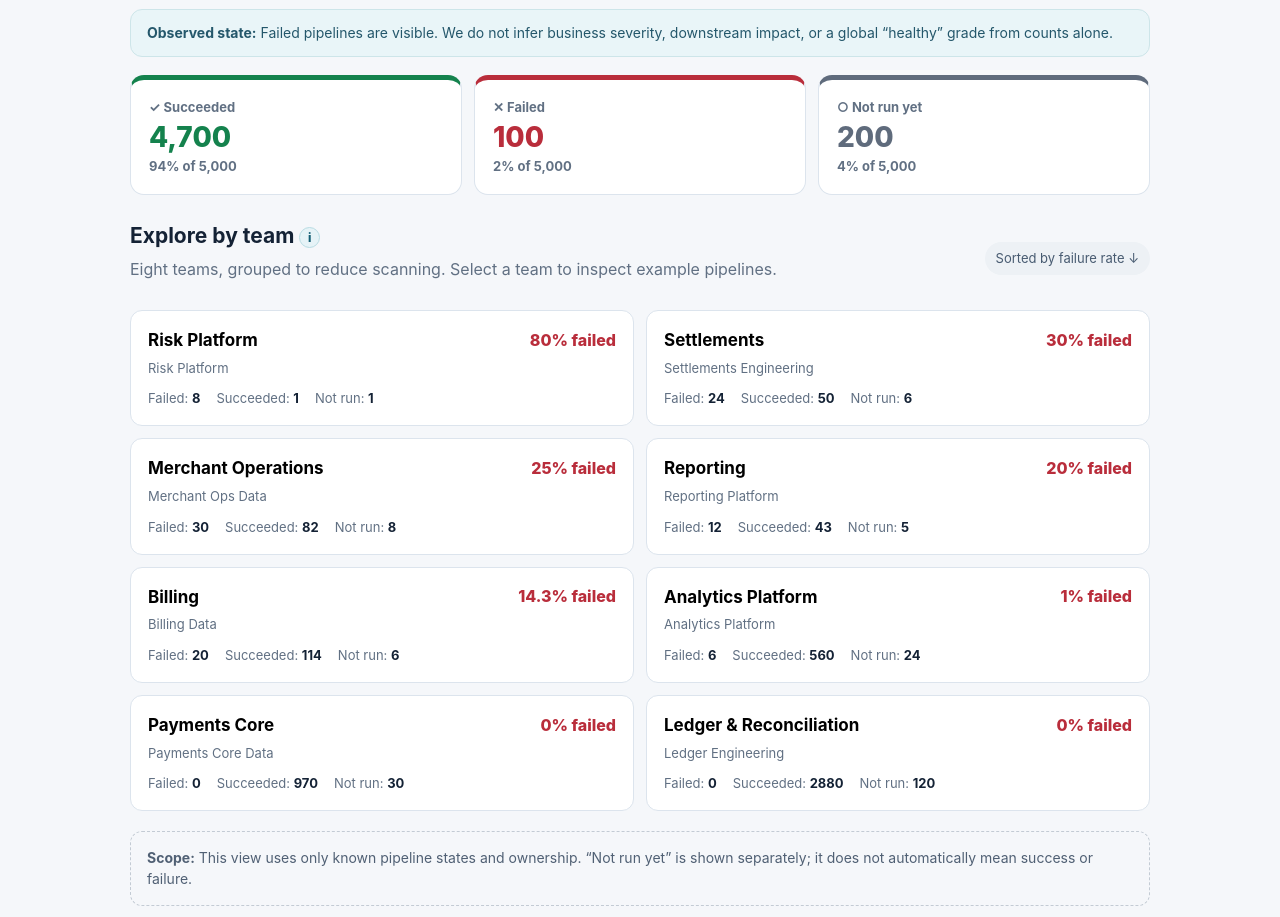
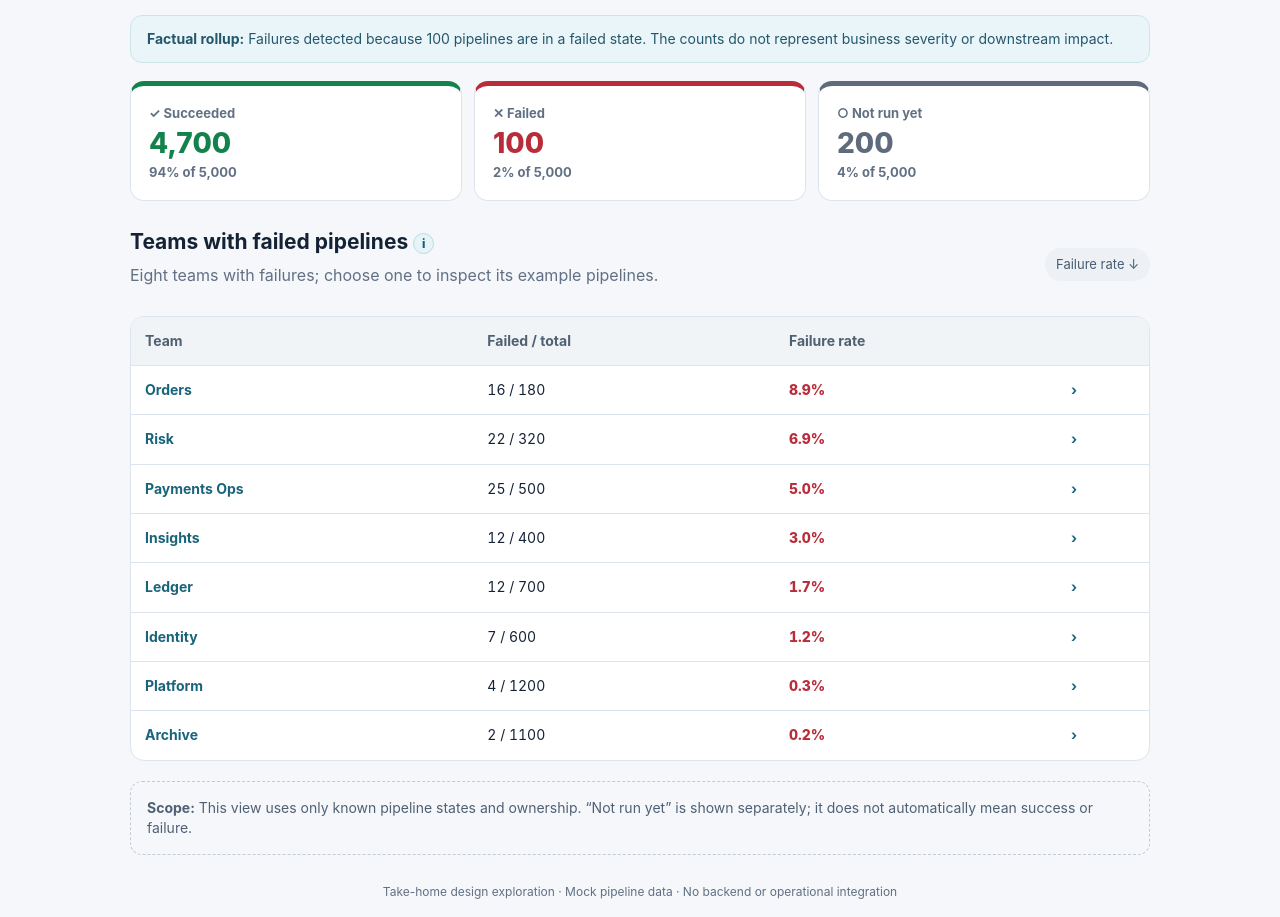
Before and after one commit to CarloBarone-info/gstht, a website: page docs/index.html in a window 1280 px wide. Shown: the part 223-1140 px from the top of the page. Drawn offline with Linux system fonts and the light colour scheme.

Commit message:
Align Pages UX prototype data and drill-down with presentation

```diff
--- a/docs/index.html
+++ b/docs/index.html
@@ -20,7 +20,7 @@ button{font:inherit;cursor:pointer}button:focus-visible{outline:3px solid #0284c
 .section-head{display:flex;justify-content:space-between;gap:18px;align-items:center;margin:20px 0 15px}
 .tag{background:#edf1f5;border-radius:999px;padding:7px 11px;color:#485b71;font-size:13px}
 .info{border:1px solid #b8dce3;background:#e6f3f7;color:#155f76;border-radius:50%;font-size:12px;font-weight:800;width:21px;height:21px;vertical-align:middle}
-.grid{display:grid;grid-template-columns:repeat(2,minmax(0,1fr));gap:12px}
+
 .team{display:block;text-align:left;width:100%;background:var(--white);border:1px solid var(--line);border-radius:12px;padding:17px;transition:box-shadow .12s,border .12s}
 .team:hover{border-color:#88c8d8;box-shadow:0 4px 18px #12243b12}
 .team-top{display:flex;justify-content:space-between;align-items:center;gap:12px}
@@ -36,7 +36,7 @@ table{border-collapse:collapse;width:100%;font-size:14px}th,td{text-align:left;p
 .state.notRun{color:var(--gray)}
 .details{display:grid;grid-template-columns:1fr 1fr;gap:20px}
 dl{margin:0}dt{color:var(--muted);font-size:12px;margin-top:12px}dd{margin:2px 0 0;font-weight:750}
-.note{padding:16px;border:1px dashed #c3cbd4;border-radius:12px;font-size:14px;color:#506074;margin-top:20px}
+.headline{display:flex;align-items:center;flex-wrap:wrap;gap:14px}.observed-status{border:1px solid #ecc4c9;border-radius:999px;background:#fdf0f1;color:#a22236;padding:6px 12px;font-weight:800;font-size:13px}.tablewrap tbody tr:hover{background:#f8fbfd}.tablewrap tbody td:first-child{font-weight:650}.tablewrap .team-count{font-variant-numeric:tabular-nums}.tablewrap .rate{font-variant-numeric:tabular-nums}.note{padding:16px;border:1px dashed #c3cbd4;border-radius:12px;font-size:14px;color:#506074;margin-top:20px}
 .persona button{padding:7px 11px;background:transparent;color:#cedae8;border:1px solid #53667d;border-radius:8px}.persona button.selected{background:#e8f4f7;color:#134f68}
 .view{display:none}.view.active{display:block}
 footer{text-align:center;color:var(--muted);font-size:12px;margin:28px}
@@ -48,14 +48,14 @@ footer{text-align:center;color:var(--muted);font-size:12px;margin:28px}
 <div class="persona" aria-label="View perspective"><button id="owner" class="selected">Owning engineer</button> <button id="dependent">Dependent engineer</button></div></header>
 <main>
 <section id="division" class="view active">
-<div class="eyebrow">Division overview</div><h1>Payments Division</h1>
+<div class="eyebrow">Division overview</div><div class="headline"><h1>Payments division</h1><span class="observed-status">Failures detected</span></div>
 <p>What do we know about its pipeline execution states, and where should we look next?</p>
-<div class="context"><b>Observed state:</b> Failed pipelines are visible. We do not infer business severity, downstream impact, or a global “healthy” grade from counts alone.</div>
+<div class="context"><b>Factual rollup:</b> Failures detected because 100 pipelines are in a failed state. The counts do not represent business severity or downstream impact.</div>
 <div class="metrics"><div class="metric green"><div class="label">✓ Succeeded</div><div class="value greentext">4,700</div><div class="label">94% of 5,000</div></div>
 <div class="metric red"><div class="label">✕ Failed</div><div class="value redtext">100</div><div class="label">2% of 5,000</div></div>
 <div class="metric"><div class="label">○ Not run yet</div><div class="value graytext">200</div><div class="label">4% of 5,000</div></div></div>
-<div class="section-head"><div><h2>Explore by team <button class="info" type="button" aria-label="About sorting" title="Sorted by the percentage of team pipelines in a failed state (highest first). This is NOT a ranking by business severity.">i</button></h2><p>Eight teams, grouped to reduce scanning. Select a team to inspect example pipelines.</p></div><div class="tag">Sorted by failure rate ↓</div></div>
-<div id="teams" class="grid"></div>
+<div class="section-head"><div><h2>Teams with failed pipelines <button class="info" type="button" aria-label="Explain failure rate sorting" title="Sorted by the percentage of team pipelines in a failed state (highest first). This is NOT a ranking by business severity.">i</button></h2><p>Eight teams with failures; choose one to inspect its example pipelines.</p></div><div class="tag">Failure rate ↓</div></div>
+<div class="tablewrap"><table aria-label="Teams with failed pipelines sorted by failure rate"><thead><tr><th>Team</th><th>Failed / total</th><th>Failure rate</th><th></th></tr></thead><tbody id="teams"></tbody></table></div>
 <div class="note"><b>Scope:</b> This view uses only known pipeline states and ownership. “Not run yet” is shown separately; it does not automatically mean success or failure.</div>
 </section>
 <section id="team" class="view"><button class="back" id="backDivision">← All teams</button><div class="eyebrow">Team drill-down</div><h1 id="teamName"></h1><p id="teamSummary"></p>
@@ -71,35 +71,102 @@ footer{text-align:center;color:var(--muted);font-size:12px;margin:28px}
 </main>
 <script>
 const data=[
-{name:'Risk Platform',owner:'Risk Platform',total:10,failed:8,succeeded:1,notRun:1},
-{name:'Settlements',owner:'Settlements Engineering',total:80,failed:24,succeeded:50,notRun:6},
-{name:'Merchant Operations',owner:'Merchant Ops Data',total:120,failed:30,succeeded:82,notRun:8},
-{name:'Reporting',owner:'Reporting Platform',total:60,failed:12,succeeded:43,notRun:5},
-{name:'Billing',owner:'Billing Data',total:140,failed:20,succeeded:114,notRun:6},
-{name:'Analytics Platform',owner:'Analytics Platform',total:590,failed:6,succeeded:560,notRun:24},
-{name:'Payments Core',owner:'Payments Core Data',total:1000,failed:0,succeeded:970,notRun:30},
-{name:'Ledger & Reconciliation',owner:'Ledger Engineering',total:3000,failed:0,succeeded:2880,notRun:120}
+  {
+    "name": "Orders",
+    "owner": "Orders",
+    "total": 180,
+    "failed": 16,
+    "succeeded": 156,
+    "notRun": 8
+  },
+  {
+    "name": "Risk",
+    "owner": "Risk",
+    "total": 320,
+    "failed": 22,
+    "succeeded": 283,
+    "notRun": 15
+  },
+  {
+    "name": "Payments Ops",
+    "owner": "Payments Ops",
+    "total": 500,
+    "failed": 25,
+    "succeeded": 450,
+    "notRun": 25
+  },
+  {
+    "name": "Insights",
+    "owner": "Insights",
+    "total": 400,
+    "failed": 12,
+    "succeeded": 368,
+    "notRun": 20
+  },
+  {
+    "name": "Ledger",
+    "owner": "Ledger",
+    "total": 700,
+    "failed": 12,
+    "succeeded": 656,
+    "notRun": 32
+  },
+  {
+    "name": "Identity",
+    "owner": "Identity",
+    "total": 600,
+    "failed": 7,
+    "succeeded": 573,
+    "notRun": 20
+  },
+  {
+    "name": "Platform",
+    "owner": "Platform",
+    "total": 1200,
+    "failed": 4,
+    "succeeded": 1154,
+    "notRun": 42
+  },
+  {
+    "name": "Archive",
+    "owner": "Archive",
+    "total": 1100,
+    "failed": 2,
+    "succeeded": 1060,
+    "notRun": 38
+  }
 ];
 const totals = data.reduce((a,t)=>({total:a.total+t.total,failed:a.failed+t.failed,succeeded:a.succeeded+t.succeeded,notRun:a.notRun+t.notRun}),{total:0,failed:0,succeeded:0,notRun:0});
 if(totals.total!==5000||totals.failed!==100||totals.succeeded!==4700||totals.notRun!==200) throw Error('Mock data totals do not match the division');
 let currentTeam=data[0],currentPipeline=null,persona='owner';
 const $=id=>document.getElementById(id);
-function rate(t){return (100*t.failed/t.total).toFixed(1).replace('.0','')+'%';}
+function rate(t){return (100*t.failed/t.total).toFixed(1)+'%';}
 function show(v){document.querySelectorAll('.view').forEach(e=>e.classList.remove('active'));$(v).classList.add('active');window.scrollTo(0,0);}
 function metric(label,value,color){return '<div class="metric '+color+'"><div class="label">'+label+'</div><div class="value">'+value.toLocaleString()+'</div></div>';}
 function make(tag,cls,txt){let e=document.createElement(tag);if(cls)e.className=cls;if(txt)e.textContent=txt;return e;}
 data.sort((a,b)=>b.failed/b.total-a.failed/a.total);
-for(const t of data){const b=make('button','team');b.type='button';let top=make('div','team-top');top.append(make('div','team-name',t.name),make('div','rate',rate(t)+' failed'));b.append(top,make('div','team-small',t.owner));let row=make('div','team-row');for(const [name,count] of [['Failed',t.failed],['Succeeded',t.succeeded],['Not run',t.notRun]]){let x=make('span','',name+': ');x.append(make('b','',String(count)));row.append(x);}b.append(row);b.addEventListener('click',()=>openTeam(t));$('teams').append(b);}
+for(const t of data){
+ const tr=make('tr');
+ const nameCell=make('td');const btn=make('button','link',t.name);
+ btn.addEventListener('click',()=>openTeam(t));nameCell.append(btn);
+ const counts=make('td','team-count',t.failed+' / '+t.total);
+ const rateCell=make('td','rate',rate(t));
+ const arrow=make('td');const open=make('button','link','›');open.setAttribute('aria-label','View '+t.name+' pipelines');open.addEventListener('click',()=>openTeam(t));arrow.append(open);
+ tr.append(nameCell,counts,rateCell,arrow);$('teams').append(tr);
+}
 function examples(t){
-let rows=[];
-let specs=[['daily-publication','failed','daily_dataset'],['hourly-refresh','failed','hourly_dataset'],['reference-sync','succeeded','reference_data'],['weekly-archive','notRun','weekly_archive']];
-for(const [suffix,state,dataset] of specs){
- if(state==='failed'&&t.failed===0)continue;
- if(state==='succeeded'&&t.succeeded===0)continue;
- if(state==='notRun'&&t.notRun===0)continue;
- rows.push({name:t.name.toLowerCase().replace(/[^a-z0-9]+/g,'-')+'-'+suffix,state,dataset,owner:t.owner});
-}
-return rows;
+ if(t.name==='Orders') return [
+  {name:'orders-daily-export',state:'failed',dataset:'orders_daily_export',owner:'Orders'},
+  {name:'orders-hourly-refresh',state:'failed',dataset:'orders_hourly',owner:'Orders'},
+  {name:'orders-returns-sync',state:'failed',dataset:'order_returns',owner:'Orders'},
+  {name:'orders-reference-sync',state:'succeeded',dataset:'orders_reference',owner:'Orders'},
+  {name:'orders-archive-weekly',state:'notRun',dataset:'orders_archive',owner:'Orders'}
+ ];
+ const specs=[['daily-export','failed','daily_dataset'],['hourly-refresh','failed','hourly_dataset'],['reference-sync','succeeded','reference_data'],['archive-weekly','notRun','weekly_archive']];
+ return specs.filter(([suffix,state])=>t[state]>0).map(([suffix,state,dataset])=>({
+  name:t.name.toLowerCase().replace(/[^a-z0-9]+/g,'-')+'-'+suffix,
+  state,dataset,owner:t.owner
+ }));
 }
 function stateEl(v){let s=make('span','state '+v);s.append(make('span','dot'),document.createTextNode(v==='notRun'?'Not run yet':v==='failed'?'Failed':'Succeeded'));return s;}
 function openTeam(t){currentTeam=t;$('teamName').textContent=t.name;$('teamSummary').textContent=t.failed+' of '+t.total+' pipelines failed ('+rate(t)+'). Failure rate is not an indicator of business impact.';$('teamMetrics').innerHTML=metric('Failed',t.failed,'red')+metric('Succeeded',t.succeeded,'green')+metric('Not run yet',t.notRun,'');$('pipelineRows').replaceChildren();
```
